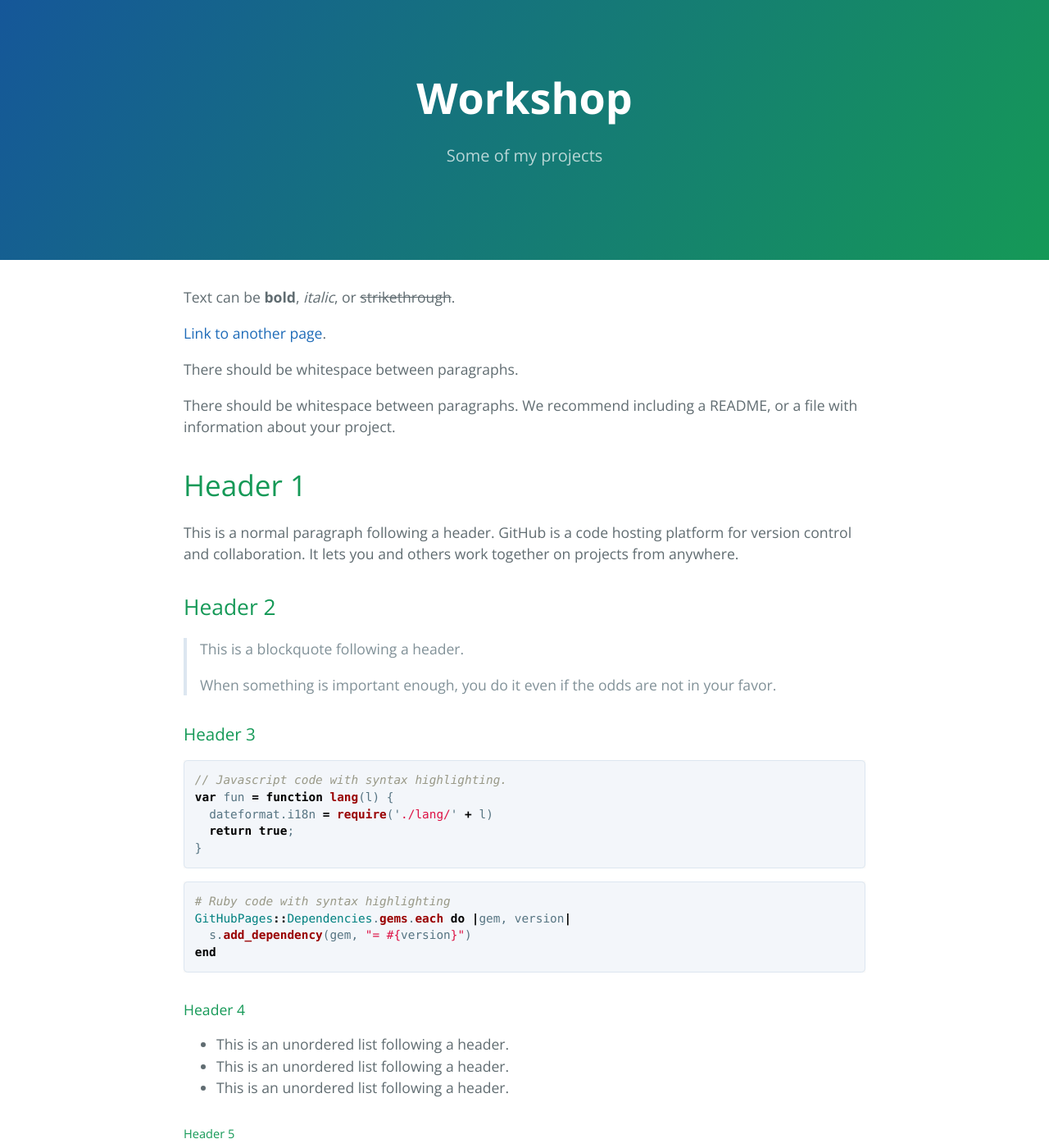
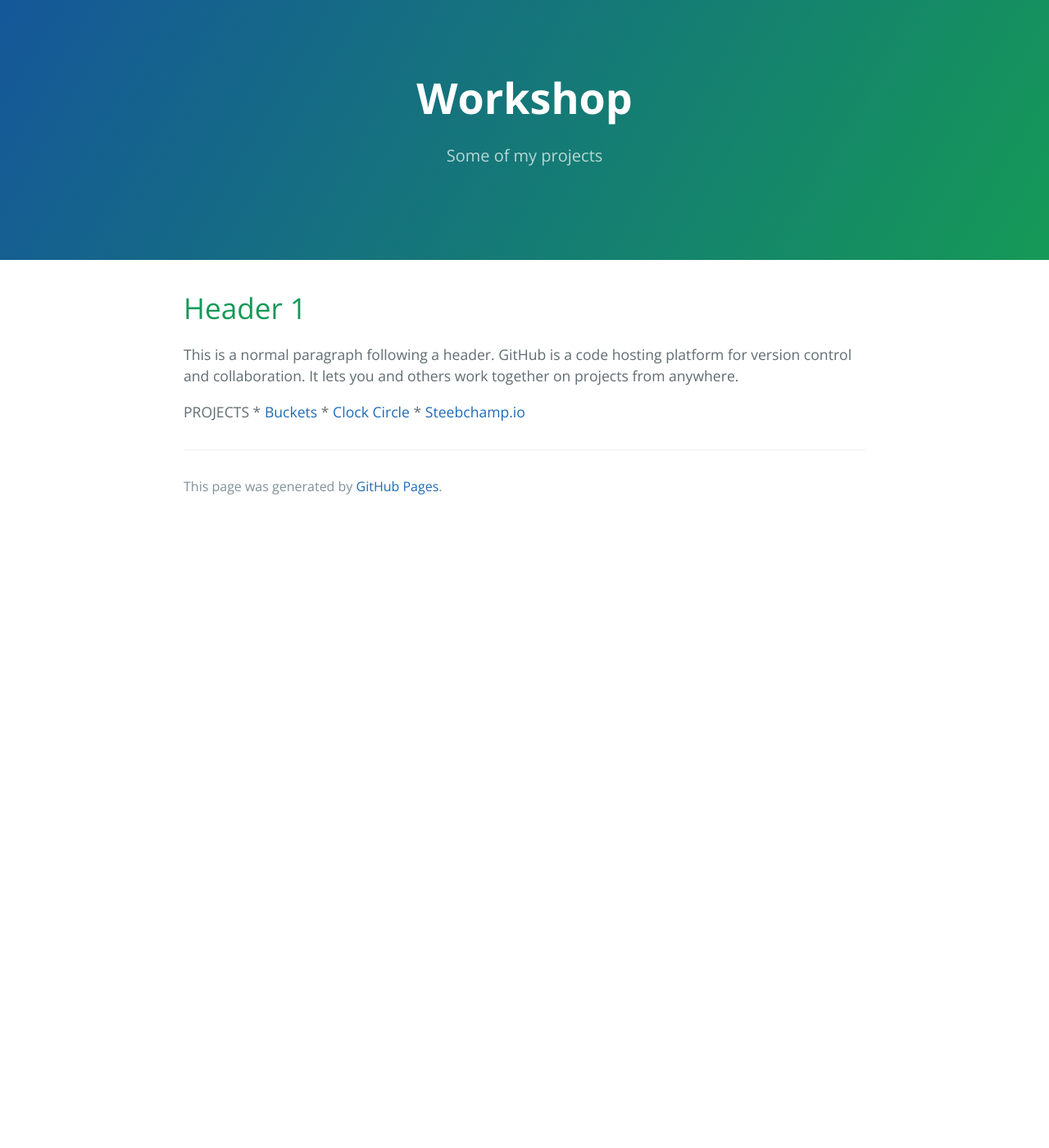
Before and after one commit to denk-o/denk-o.github.io, a Jekyll site: the page built from index.md, in a window 1280 px wide and 1400 px high. Shown: the whole window at 82% size. Built offline with Jekyll 4.4.1, drawn with Linux system fonts in a browser that asks for light colours; our own code applies the rules of GitHub Pages for plain Markdown files; some of the changed text lies outside the part shown.

Commit message:
testing adding elements

````diff
--- a/index.md
+++ b/index.md
@@ -1,123 +1,9 @@
 ---
 layout: default
 ---
-
-Text can be **bold**, _italic_, or ~~strikethrough~~.
-
-[Link to another page](another-page).
-
-There should be whitespace between paragraphs.
-
-There should be whitespace between paragraphs. We recommend including a README, or a file with information about your project.
 
 # [](#header-1)Header 1
 
 This is a normal paragraph following a header. GitHub is a code hosting platform for version control and collaboration. It lets you and others work together on projects from anywhere.
 
-## [](#header-2)Header 2
-
-> This is a blockquote following a header.
->
-> When something is important enough, you do it even if the odds are not in your favor.
-
-### [](#header-3)Header 3
-
-```js
-// Javascript code with syntax highlighting.
-var fun = function lang(l) {
-  dateformat.i18n = require('./lang/' + l)
-  return true;
-}
-```
-
-```ruby
-# Ruby code with syntax highlighting
-GitHubPages::Dependencies.gems.each do |gem, version|
-  s.add_dependency(gem, "= #{version}")
-end
-```
-
-#### [](#header-4)Header 4
-
-*   This is an unordered list following a header.
-*   This is an unordered list following a header.
-*   This is an unordered list following a header.
-
-##### [](#header-5)Header 5
-
-1.  This is an ordered list following a header.
-2.  This is an ordered list following a header.
-3.  This is an ordered list following a header.
-
-###### [](#header-6)Header 6
-
-| head1        | head two          | three |
-|:-------------|:------------------|:------|
-| ok           | good swedish fish | nice  |
-| out of stock | good and plenty   | nice  |
-| ok           | good `oreos`      | hmm   |
-| ok           | good `zoute` drop | yumm  |
-
-### There's a horizontal rule below this.
-
-* * *
-
-### Here is an unordered list:
-
-*   Item foo
-*   Item bar
-*   Item baz
-*   Item zip
-
-### And an ordered list:
-
-1.  Item one
-1.  Item two
-1.  Item three
-1.  Item four
-
-### And a nested list:
-
-- level 1 item
-  - level 2 item
-  - level 2 item
-    - level 3 item
-    - level 3 item
-- level 1 item
-  - level 2 item
-  - level 2 item
-  - level 2 item
-- level 1 item
-  - level 2 item
-  - level 2 item
-- level 1 item
-
-### Small image
-
-![](https://assets-cdn.github.com/images/icons/emoji/octocat.png)
-
-### Large image
-
-![](https://guides.github.com/activities/hello-world/branching.png)
-
-
-### Definition lists can be used with HTML syntax.
-
-<dl>
-<dt>Name</dt>
-<dd>Godzilla</dd>
-<dt>Born</dt>
-<dd>1952</dd>
-<dt>Birthplace</dt>
-<dd>Japan</dd>
-<dt>Color</dt>
-<dd>Green</dd>
-</dl>
-
-```
-Long, single-line code blocks should not wrap. They should horizontally scroll if they are too long. This line should be long enough to demonstrate this.
-```
-
-```
-The final element.
-```
+PROJECTS * [Buckets](https://denk-o.github.io/buckets) * [Clock Circle](https://denk-o.github.io/clock_circle) * [Steebchamp.io](https://denk-o.github.io/steebchamp.io)
````
